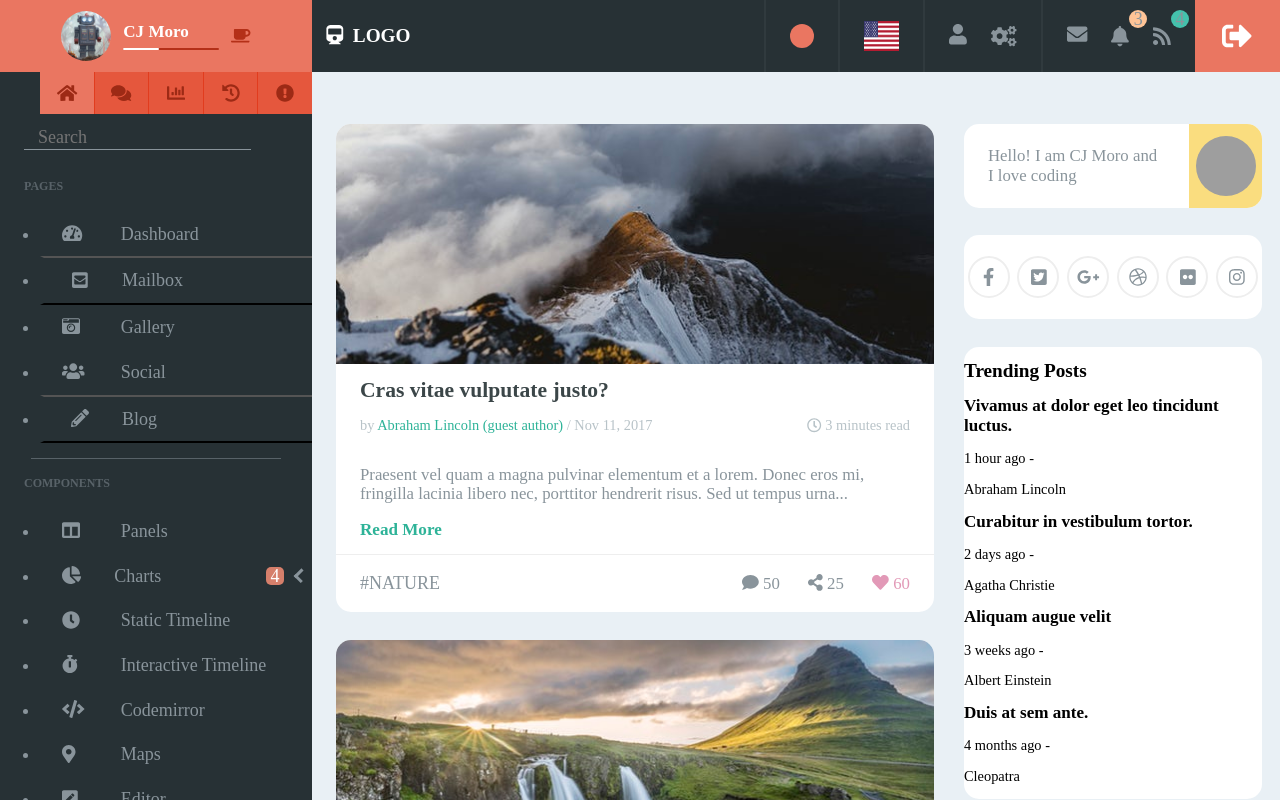
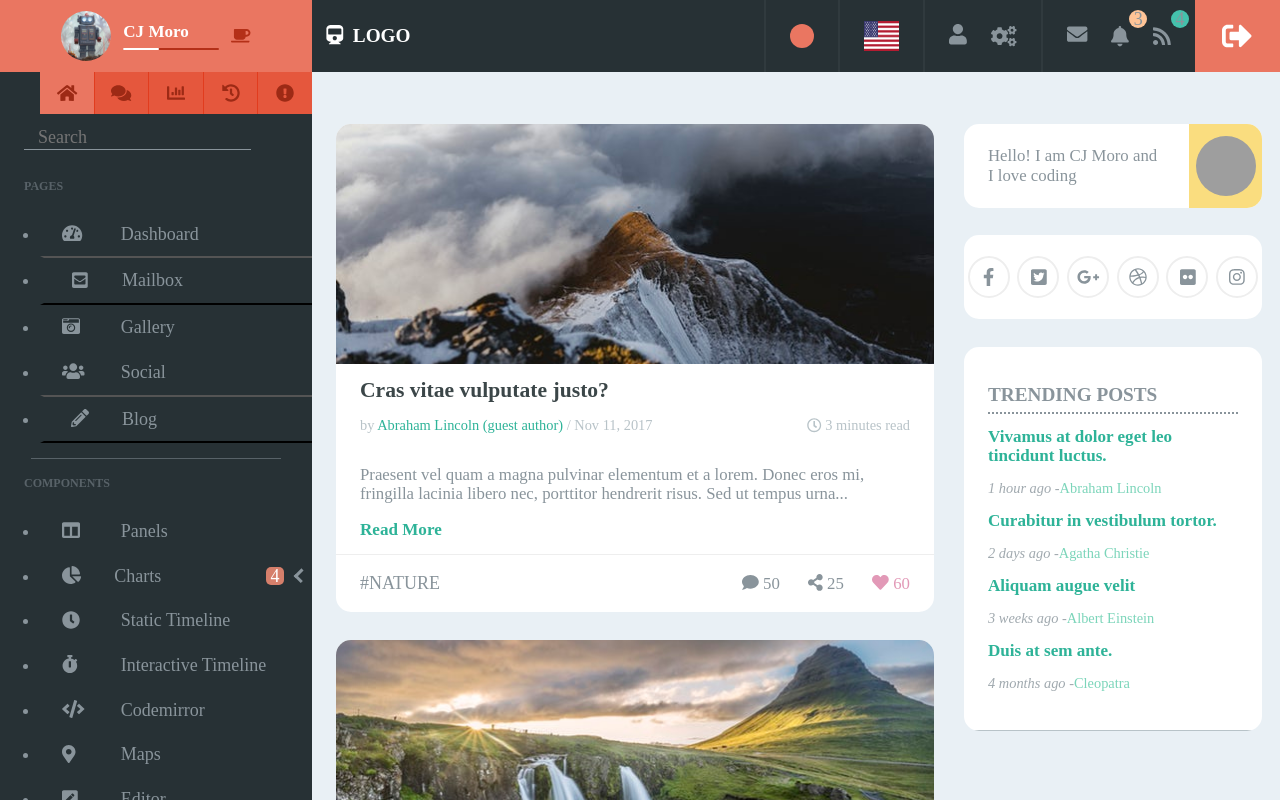
Before and after one commit to serCJm/react-admin-dashboard, a React (Create React App) app: page /posts in a window 1280 px wide. Shown: the top 800 px of the page. Built offline with nearby package versions, Linux system fonts and the light colour scheme; grey boxes are pictures that could not be loaded.

Commit message:
Style Posts

```diff
--- a/src/index.css
+++ b/src/index.css
@@ -134,6 +134,10 @@ p {
   font-size: 1.6rem; }
 .pages .inbox .inbox-mail .inbox-mail-text {
   font-size: 1.3rem; }
+
+.f {
+  display: flex;
+  align-items: center; }
 
 .fc {
   display: flex;
@@ -2500,6 +2504,24 @@ input, textarea {
       .posts .posts-additional .social-shares .btn.btn--inst:hover {
         background: #f28a5e;
         border-color: #f28a5e; }
+.posts .trending-posts {
+  padding: 2rem;
+  color: #89949b;
+  border-bottom: 1px solid #b8c3c8; }
+  .posts .trending-posts .header {
+    padding-bottom: 0.5rem;
+    border-bottom: 2px dotted #89949b;
+    text-transform: uppercase; }
+  .posts .trending-posts .title {
+    margin: 0;
+    color: #2eb398; }
+    .posts .trending-posts .title:hover {
+      color: #1e7664; }
+  .posts .trending-posts .time {
+    opacity: 0.8;
+    font-style: italic; }
+  .posts .trending-posts .name {
+    color: #7cd5ba; }
 
 .pagination {
   display: flex; }
--- a/src/sass/base/_globals.sass
+++ b/src/sass/base/_globals.sass
@@ -1,3 +1,6 @@
+.f
+    display: flex
+    align-items: center
 .fc
     display: flex
     justify-content: center
--- a/src/sass/modules/pages/_posts.sass
+++ b/src/sass/modules/pages/_posts.sass
@@ -87,3 +87,21 @@
                 &.btn--inst:hover
                     background: rgb(242, 138, 94)
                     border-color: rgb(242, 138, 94)
+    .trending-posts
+        padding: 2rem
+        color: rgb(137, 148, 155)
+        border-bottom: 1px solid rgb(184, 195, 200)
+        .header
+            padding-bottom: .5rem
+            border-bottom: 2px dotted rgb(137, 148, 155)
+            text-transform: uppercase
+        .title
+            margin: 0
+            color: rgb(46, 179, 152)
+            &:hover
+                color: darken(rgb(46, 179, 152), 15%)
+        .time
+            opacity: .8
+            font-style: italic
+        .name
+            color: rgb(124, 213, 186)
```
Also changed, not shown: 1 other file (tests, documents, lock files or other folders).
